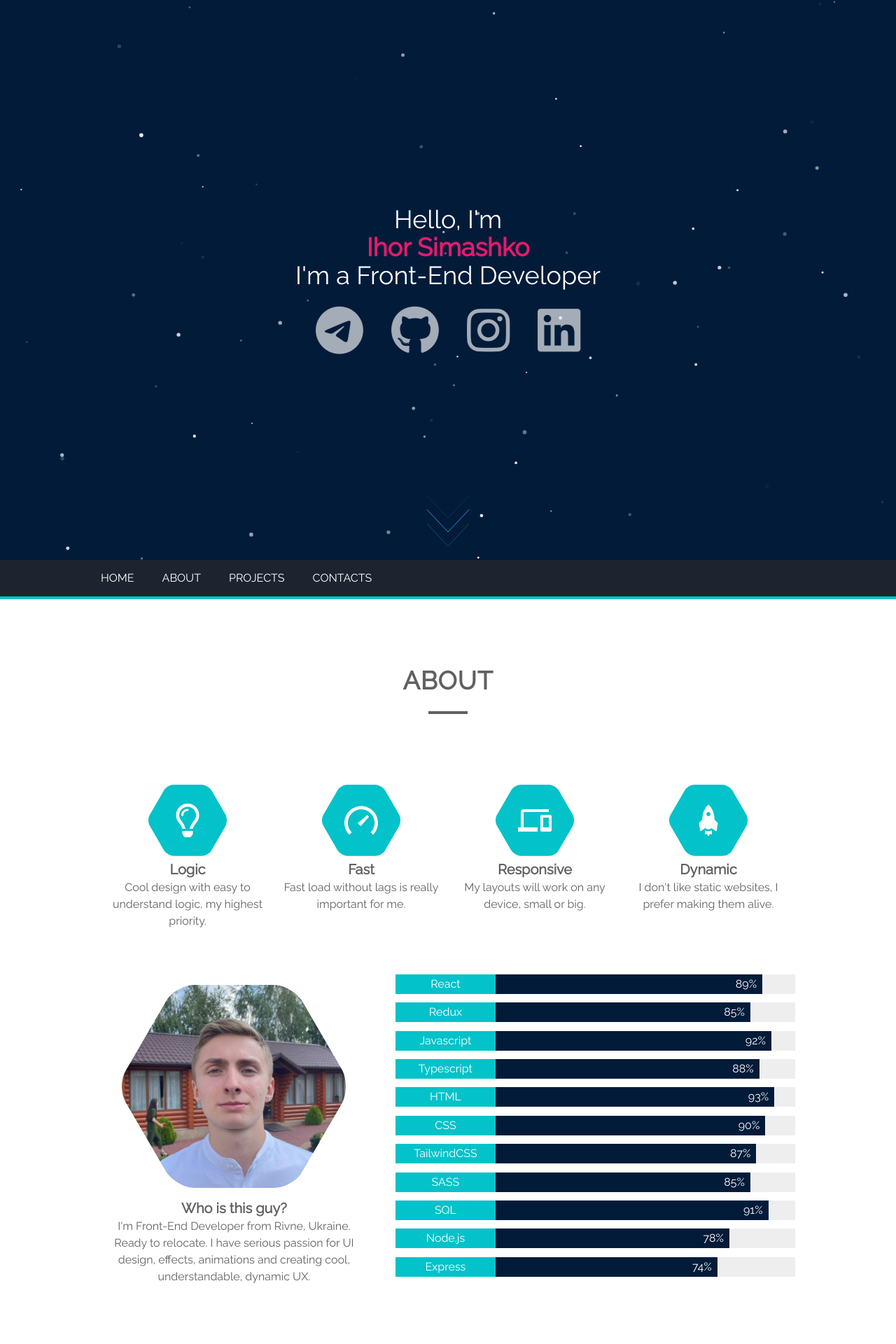
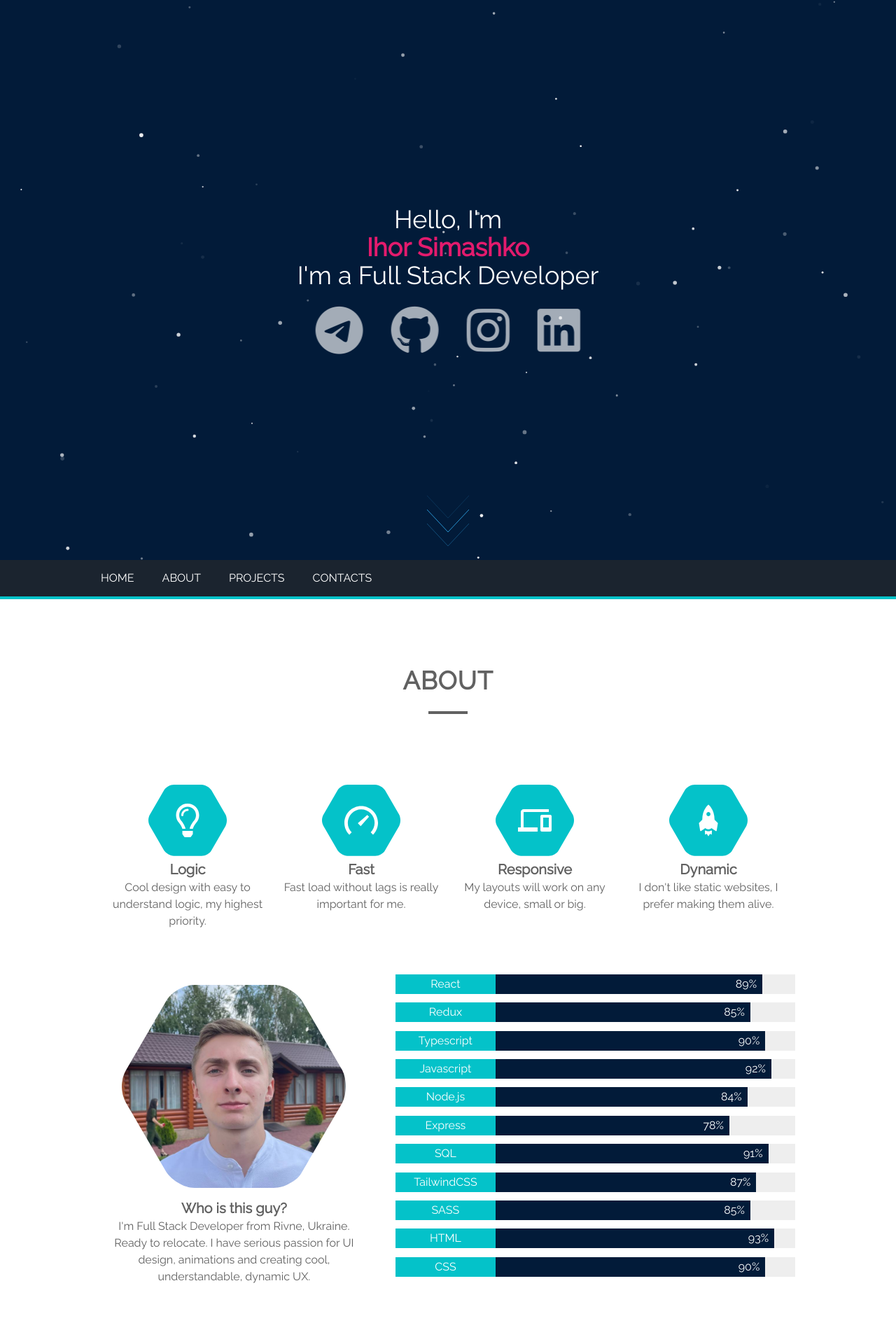
Before and after one commit to igorSimash/portfolio, a React (Create React App) app: page / in a window 1280 px wide. Shown: the top 1920 px of the page at 70% size. Built offline with nearby package versions, Linux system fonts and the light colour scheme.

Commit message:
title and skills changes

```diff
--- a/src/assets/data/Skills.js
+++ b/src/assets/data/Skills.js
@@ -8,20 +8,24 @@ export const skills = [
         percentage: 85,
     },
     {
+        skill: 'Typescript',
+        percentage: 90,
+    },
+    {
         skill: 'Javascript',
         percentage: 92,
     },
     {
-        skill: 'Typescript',
-        percentage: 88,
+        skill: 'Node.js',
+        percentage: 84,
     },
     {
-        skill: 'HTML',
-        percentage: 93,
+        skill: 'Express',
+        percentage: 78,
     },
     {
-        skill: 'CSS',
-        percentage: 90,
+        skill: 'SQL',
+        percentage: 91,
     },
     {
         skill: 'TailwindCSS',
@@ -32,15 +36,11 @@ export const skills = [
         percentage: 85,
     },
     {
-        skill: 'SQL',
-        percentage: 91,
+        skill: 'HTML',
+        percentage: 93,
     },
     {
-        skill: 'Node.js',
-        percentage: 78,
-    },
-    {
-        skill: 'Express',
-        percentage: 74,
+        skill: 'CSS',
+        percentage: 90,
     },
 ]
--- a/src/components/UI/sections/main-sections/AboutSection.jsx
+++ b/src/components/UI/sections/main-sections/AboutSection.jsx
@@ -109,9 +109,9 @@ const AboutSection = () => {
                             Who is this guy?
                         </div>
                         <div className={'text-center mx-3 s:-mx-10'}>
-                            I'm Front-End Developer from Rivne, Ukraine.
+                            I'm Full Stack Developer from Rivne, Ukraine.
                             Ready to relocate.
-                            I have serious passion for UI design, effects, animations and creating cool,
+                            I have serious passion for UI design, animations and creating cool,
                             understandable, dynamic UX.
                         </div>
                     </div>
--- a/src/components/UI/sections/main-sections/HomeSection.jsx
+++ b/src/components/UI/sections/main-sections/HomeSection.jsx
@@ -5,19 +5,20 @@ import {Bounce} from "react-awesome-reveal";
 import ContactsHome from "../../contacts/home/ContactsHome";
 
 const HomeSection = () => {
-    return (<section className={'asd h-screen bg-darkBlue pt-20 z-50 scroll-smooth'}
-                     id={'home-section'}
+    return (
+        <section className={'asd h-screen bg-darkBlue pt-20 z-50 scroll-smooth'}
+                 id={'home-section'}
         >
             <ParticleMain/>
             <div
                 className={'text-center font-raleway text-4xl text-white absolute top-1/2 left-1/2 -translate-x-1/2 -translate-y-1/2 '}>
-            Hello, I'm
+                Hello, I'm
                 <Bounce>
                     <span className={'text-coolRed font-semibold'}>
                     Ihor Simashko
                     </span>
                 </Bounce>
-            I'm a Front-End Developer
+                I'm a Full Stack Developer
                 <div className={'text-sm s:text-exSm sm:text-xs mt-6 flex flex justify-center items-center box-border'}>
                     <ContactsHome/>
                 </div>
```
